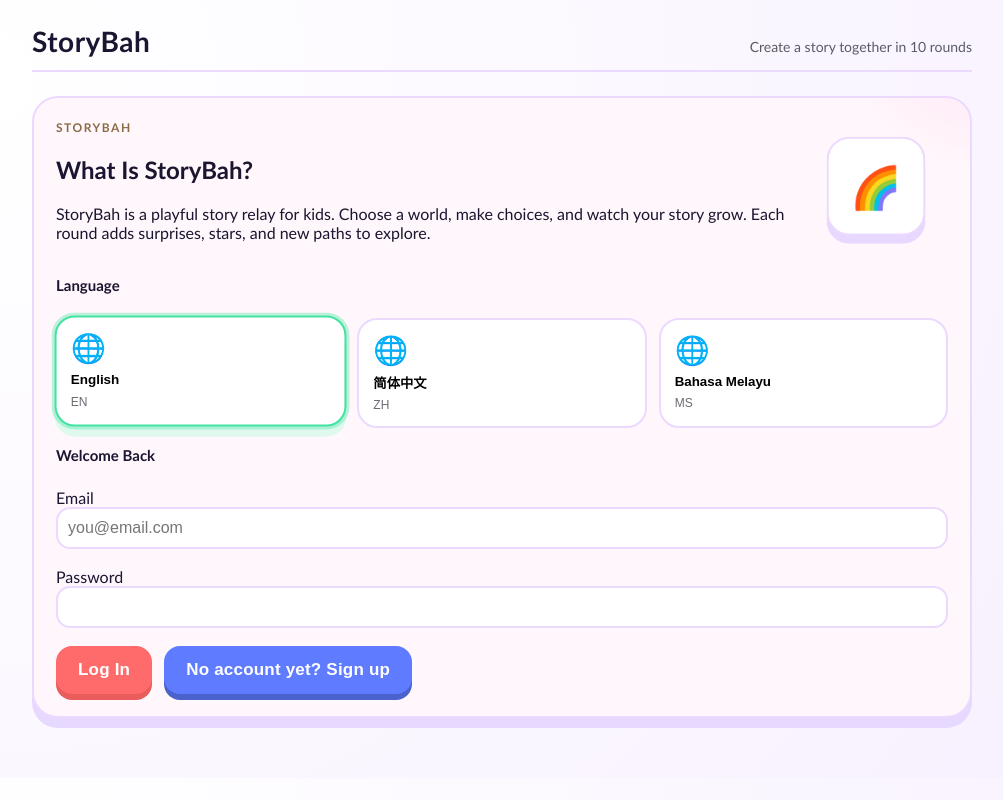
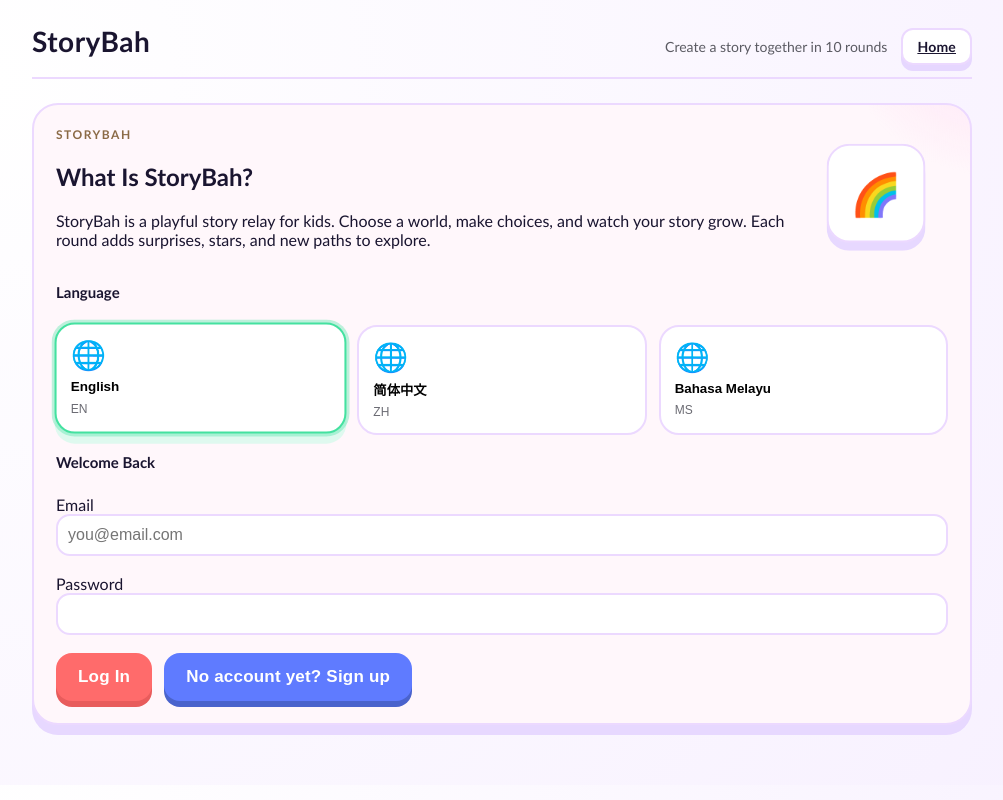
Before and after one commit to ronfatt/story-relay-demo, a Next.js app: page / in a window 1280 px wide. Shown: the whole page, without its empty margins (138-1141 px from the left). Built offline with nearby package versions, Linux system fonts and the light colour scheme; no server answers.

Commit message:
Add global home button and logo link

```diff
--- a/app/globals.css
+++ b/app/globals.css
@@ -39,6 +39,17 @@
   font-size: 28px;
   font-weight: 700;
   letter-spacing: 0.5px;
+}
+
+.logo-link {
+  color: inherit;
+  text-decoration: none;
+}
+
+.header-actions {
+  display: flex;
+  align-items: center;
+  gap: 14px;
 }
 
 .tagline {
@@ -83,6 +94,12 @@
   color: var(--ink);
   border: 2px solid var(--line);
   box-shadow: 0 6px 0 #e6d7ff;
+}
+
+.button.small {
+  padding: 8px 14px;
+  font-size: 14px;
+  border-radius: 12px;
 }
 
 .button:hover {
--- a/app/layout.tsx
+++ b/app/layout.tsx
@@ -1,4 +1,5 @@
 import "./globals.css";
+import Link from "next/link";
 
 export const metadata = {
   title: "StoryBah",
@@ -15,8 +16,17 @@
       <body>
         <div className="page">
           <header className="header">
-            <div className="logo">StoryBah</div>
-            <div className="tagline">Create a story together in 10 rounds</div>
+            <div className="logo">
+              <Link className="logo-link" href="/">
+                StoryBah
+              </Link>
+            </div>
+            <div className="header-actions">
+              <div className="tagline">Create a story together in 10 rounds</div>
+              <Link className="button ghost small" href="/">
+                Home
+              </Link>
+            </div>
           </header>
           {children}
         </div>
```
